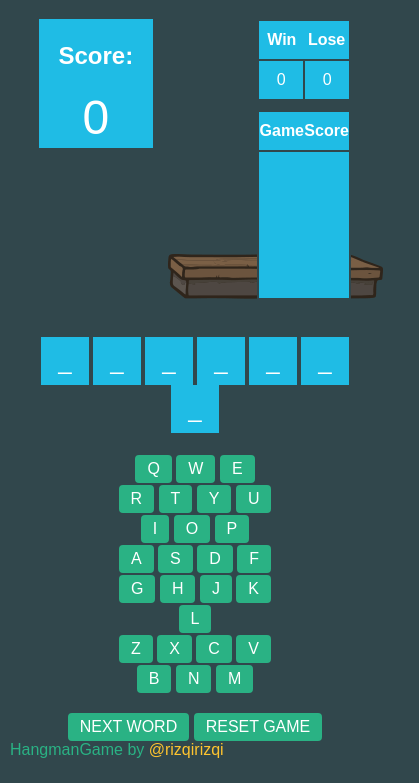
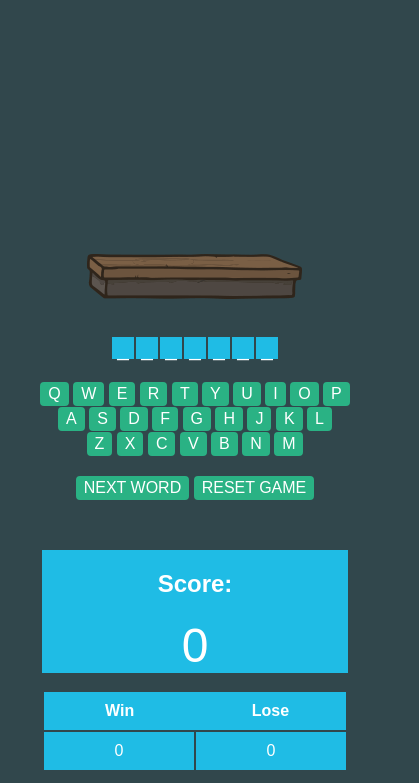
Before and after one commit to rizqirizqi/rizqirizqi.github.io, a plain HTML site: page hangman/index.html in a window 390 px wide. Shown: the part 61-844 px from the top of the page, 419 px wide, since content can reach past the window. Drawn offline with Linux system fonts and the light colour scheme.

Commit message:
Responsive for mobile device
720x1280

```diff
--- a/hangman/index.html
+++ b/hangman/index.html
@@ -5,7 +5,8 @@
         <meta charset="utf-8">
         <title>Hangman Game</title>
         <link rel="stylesheet" media="all" type="text/css" href="styles/normalize.css">
-        <link rel="stylesheet" media="all" type="text/css" href="styles/styles.css">
+        <meta name="viewport" content="width=device-width,initial-scale=1.0">
+        <link rel="stylesheet" media="all" type="text/css" href="styles/styles.css" media="all">
         <script src="scripts/jquery-1.11.1.min.js"></script>
         <script src="scripts/main.js"></script>
     </head>
--- a/hangman/styles/styles.css
+++ b/hangman/styles/styles.css
@@ -203,11 +203,81 @@ a:hover {
 }
 
 /* Responsive */
-@media (min-width:0px) and (max-width:720px) {
-    @viewport {
-        width: 720;
-        zoom: 1;
-        max-zoom: 3;
-        orientation: landscape;
+@media handheld, screen and (min-width:0px) and (max-width:720px) {
+    #wrapper {
+        width: 98%;
+    }
+
+    footer {
+        top: 1040px;
+        left: 2px;
+    }
+
+    #keyword {
+        font-size: 1.3em;
+    }
+
+    .keyChar {
+        height: 22px;
+        width: 22px;
+        margin: 0px 1px 0px 1px;
+    }
+
+    .keyChar span {
+        top: 0px;
+    }
+
+    #keyboard {
+        margin-top: 20px;
+        width: 100%;
+    }
+
+    button {
+        margin: 1px 0px 0px 0px;
+        padding: 1px 6px;
+    }
+
+    #hangman {
+        width: 100%;
+    }
+
+    #win-lose, #score-log {
+        /* margin: 20px auto 0px auto; */
+        left: 10%;
+        position: absolute;
+        width: 80%;
+    }
+
+    #score-now {
+        padding: 0px 0px;
+        left: 10%;
+        width: 80%;
+        top: 590px;
+    }
+
+    #score-log {
+        top: 830px;
+    }
+
+    #win-lose {
+        top: 730px;
+    }
+
+    #play-again {
+        margin-top: 20px;
+    }
+
+    #alert {
+        left: 0%;
+        opacity: 0;
+        padding: 0px 0px 0px 0px;
+        position: absolute;
+        top: 100px;
+        width: 100%;
+    }
+
+    #loader {
+        width: 0%;
+        height: 0%;
     }
 }
```
